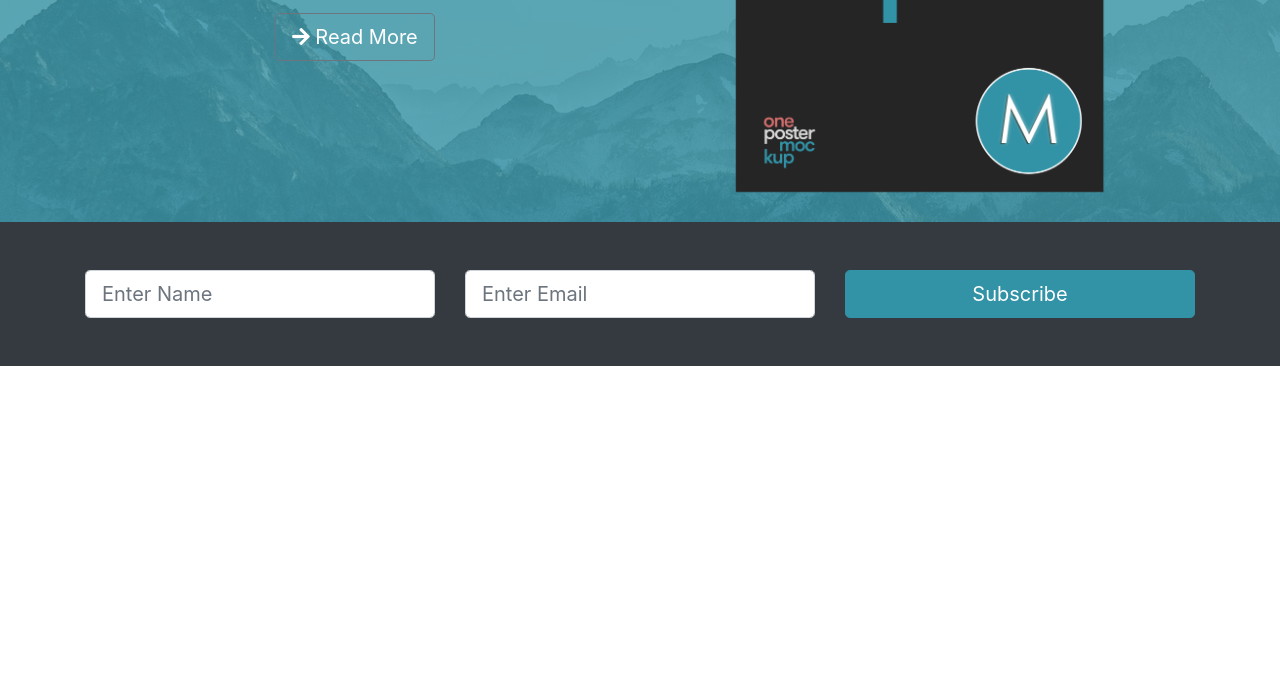
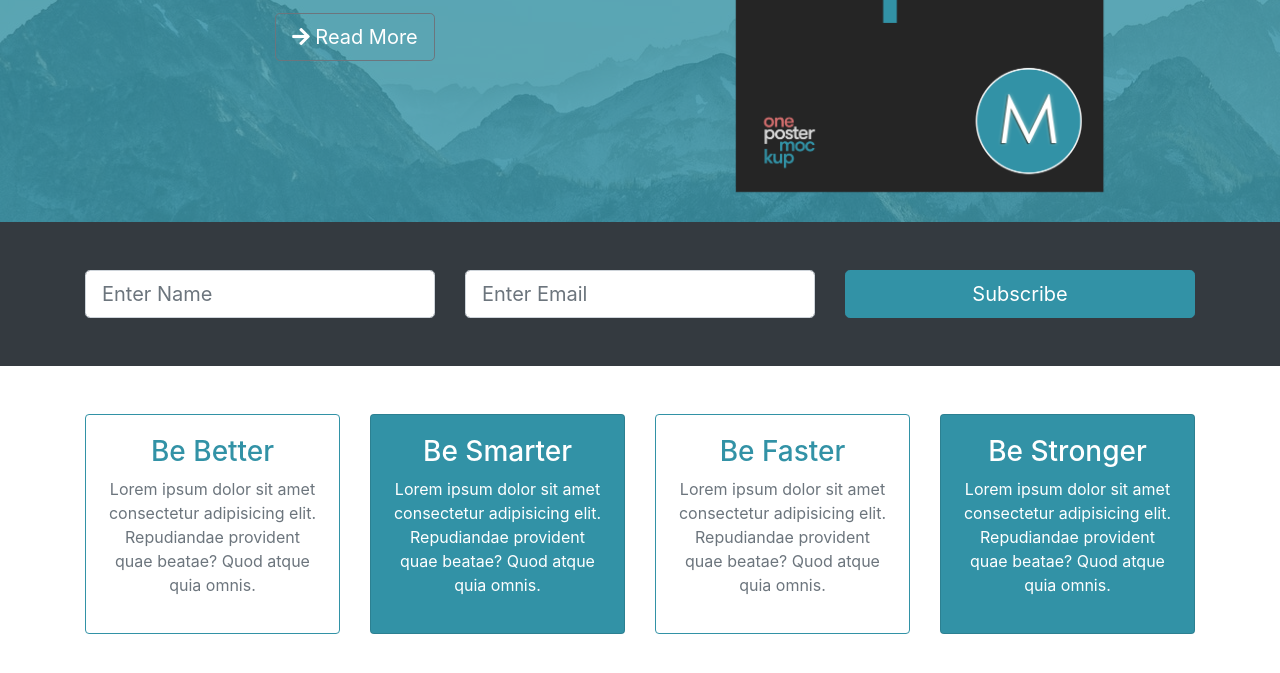
Before and after one commit to gitmatheo/Bootstrap2, a plain HTML site: page index.html in a window 1280 px wide. Shown: the part 483-1156 px from the top of the page. Before the commit the page ends 849 px from the top, so only its background shows below. Drawn offline with nearby package versions, Linux system fonts and the light colour scheme; some icons are missing.

Commit message:
Add Boxes Section

```diff
--- a/index.html
+++ b/index.html
@@ -102,6 +102,59 @@
         </div>
       </div>
     </section>
+
+    <!-- BOXES -->
+    <section id="boxes" class="py-5">
+      <div class="container">
+        <div class="row">
+          <div class="col-md-3">
+            <div class="card text-center border-primary mb-resp">
+              <div class="card-body">
+                <h3 class="text-primary">Be Better</h3>
+                <p class="text-muted">
+                  Lorem ipsum dolor sit amet consectetur adipisicing elit.
+                  Repudiandae provident quae beatae? Quod atque quia omnis.
+                </p>
+              </div>
+            </div>
+          </div>
+          <div class="col-md-3">
+            <div class="card text-center text-white bg-primary mb-resp">
+              <div class="card-body">
+                <h3>Be Smarter</h3>
+                <p>
+                  Lorem ipsum dolor sit amet consectetur adipisicing elit.
+                  Repudiandae provident quae beatae? Quod atque quia omnis.
+                </p>
+              </div>
+            </div>
+          </div>
+          <div class="col-md-3">
+            <div class="card text-center border-primary mb-resp">
+              <div class="card-body">
+                <h3 class="text-primary">Be Faster</h3>
+                <p class="text-muted">
+                  Lorem ipsum dolor sit amet consectetur adipisicing elit.
+                  Repudiandae provident quae beatae? Quod atque quia omnis.
+                </p>
+              </div>
+            </div>
+          </div>
+          <div class="col-md-3">
+            <div class="card text-center text-white bg-primary">
+              <div class="card-body">
+                <h3>Be Stronger</h3>
+                <p>
+                  Lorem ipsum dolor sit amet consectetur adipisicing elit.
+                  Repudiandae provident quae beatae? Quod atque quia omnis.
+                </p>
+              </div>
+            </div>
+          </div>
+        </div>
+      </div>
+    </section>
+
     <script
       src="http://code.jquery.com/jquery-3.3.1.min.js"
       integrity="sha256-FgpCb/KJQlLNfOu91ta32o/NMZxltwRo8QtmkMRdAu8="
```
